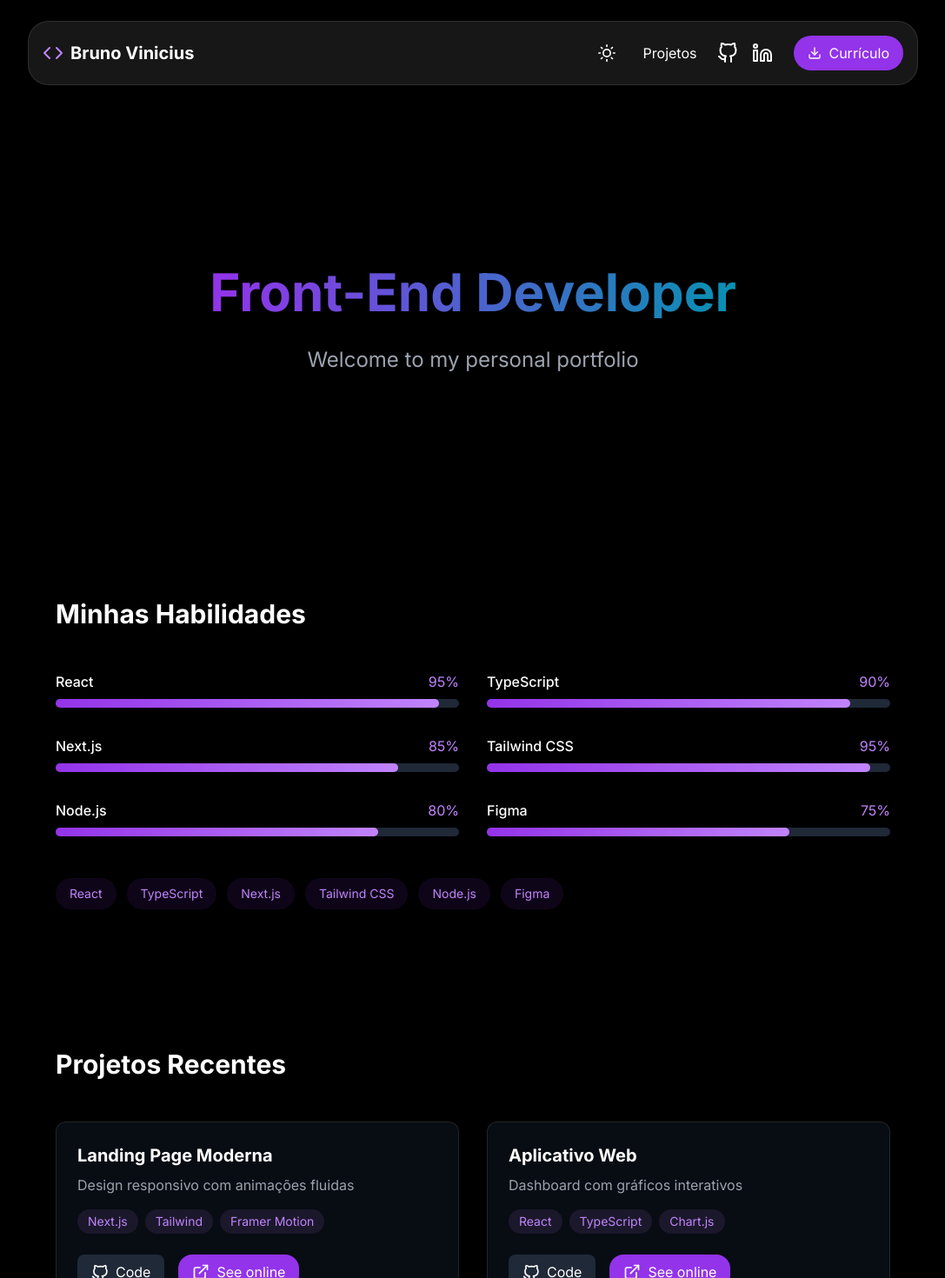
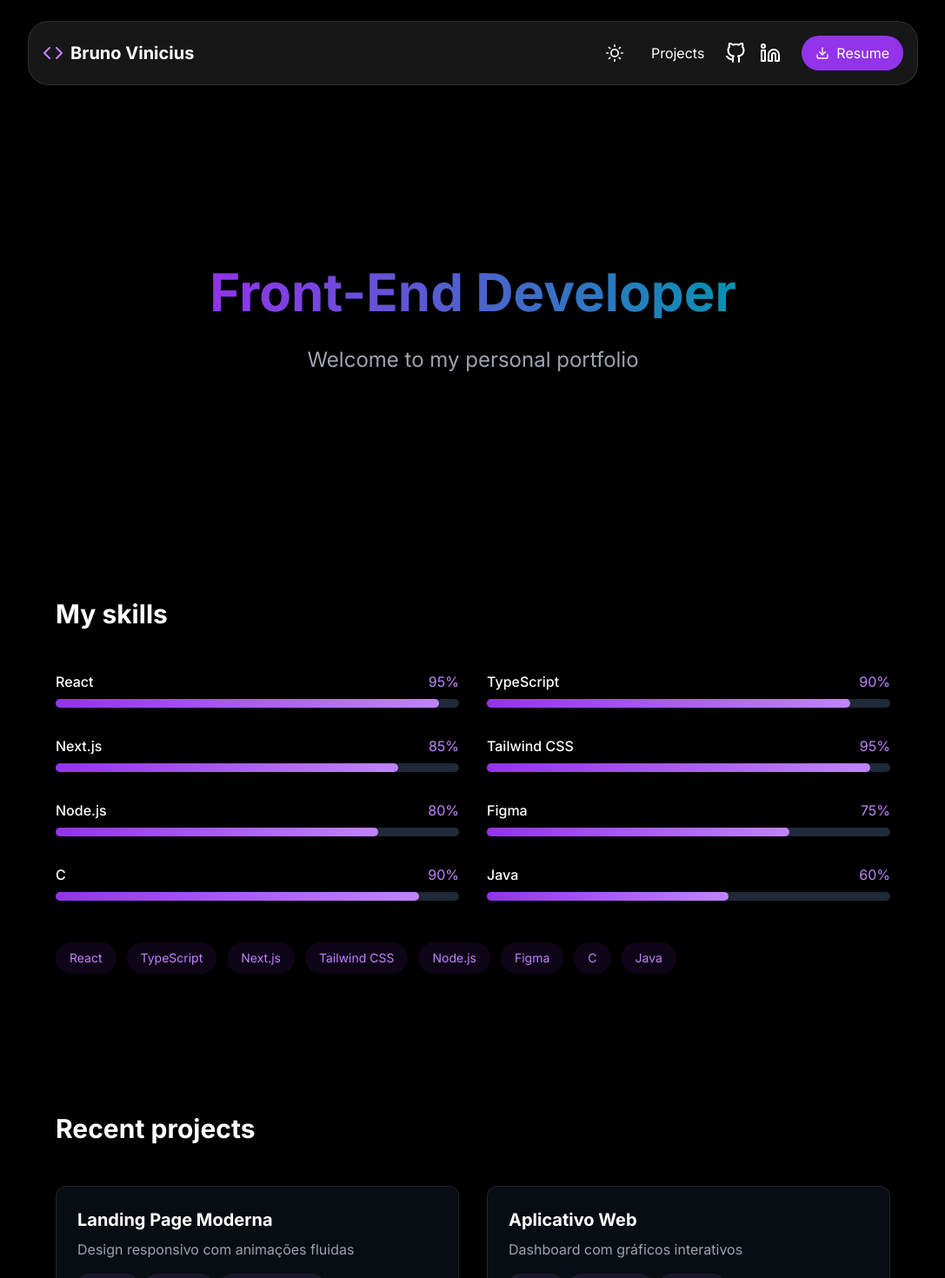
Before and after one commit to Brunovncs/brunovncs_react_portfolio, a Next.js app: page / in a window 1280 px wide. Shown: the top 1470 px of the page at 87% size, without its empty margins (96-1183 px from the left). Built offline with nearby package versions, Linux system fonts and the light colour scheme.

Commit message:
feat: translations and smooth scrolling

```diff
--- a/src/app/components/Navbar.tsx
+++ b/src/app/components/Navbar.tsx
@@ -27,12 +27,15 @@ export default function Navbar() {
       className="fixed top-6 left-1/2 -translate-x-1/2 max-w-5xl w-[90%] flex justify-between items-center p-4 bg-neutral-100 dark:bg-neutral-900 backdrop-blur-sm z-50 rounded-3xl shadow-xl border border-neutral-300 dark:border-white/10 transition-colors duration-1000"
     >
       {/* Lado Esquerdo com Logo e Ícone */}
-      <Link href="/" className="flex items-center gap-2 group transition-colors duration-1000">
+      <button
+        onClick={() => window.scrollTo({ top: 0, behavior: 'smooth' })}
+        className="flex items-center gap-2 group transition-colors duration-1000"
+      >
         <FiCode className="w-6 h-6 text-purple-600 dark:text-purple-400 group-hover:text-purple-700 dark:group-hover:text-purple-300 transition-colors duration-1000" />
         <span className="text-xl font-bold text-black dark:text-white transition-colors duration-1000">
           Bruno Vinicius
         </span>
-      </Link>
+      </button>
 
       {/* Lado Direito com Links */}
       <div className="flex items-center gap-4 md:gap-6 transition-colors duration-1000">
@@ -47,8 +50,8 @@ export default function Navbar() {
           )}
         </button>
 
-        <a href="#work" className="text-black dark:text-white hover:text-purple-600 dark:hover:text-purple-300 transition-colors duration-1000 hidden md:block">
-          Projetos
+        <a href="#skills" className="text-black dark:text-white hover:text-purple-600 dark:hover:text-purple-300 transition-colors duration-1000 hidden md:block">
+          Projects
         </a>
 
         <SocialLinks />
@@ -63,7 +66,7 @@ export default function Navbar() {
           className="flex items-center gap-2 bg-purple-600 hover:bg-purple-700 p-2 md:px-4 md:py-2 rounded-full transition-colors duration-1000 text-white"
         >
           <FiDownload className="w-4 h-4" />
-          <span className="hidden md:block">Currículo</span>
+          <span className="hidden md:block">Resume</span>
         </motion.a>
       </div>
     </motion.nav>
--- a/src/app/components/Projects.tsx
+++ b/src/app/components/Projects.tsx
@@ -34,7 +34,7 @@ export default function Projects() {
           whileInView={{ opacity: 1 }}
           className="text-3xl font-bold mb-12 text-black dark:text-white transition-colors duration-1000"
         >
-          Projetos Recentes
+          Recent projects
         </motion.h2>
 
         <div className="grid gap-8 md:grid-cols-2">
--- a/src/app/components/Skills.tsx
+++ b/src/app/components/Skills.tsx
@@ -8,6 +8,8 @@ const skills = [
   { name: 'Tailwind CSS', level: 95 },
   { name: 'Node.js', level: 80 },
   { name: 'Figma', level: 75 },
+  { name: 'C', level: 90 },
+  { name: 'Java', level: 60 },
 ];
 
 export default function Skills() {
@@ -19,7 +21,7 @@ export default function Skills() {
           whileInView={{ opacity: 1 }}
           className="text-3xl font-bold mb-12 text-black dark:text-white transition-colors duration-1000"
         >
-          Minhas Habilidades
+          My skills
         </motion.h2>
 
         <div className="grid gap-8 md:grid-cols-2">
--- a/src/app/components/SocialLinks.tsx
+++ b/src/app/components/SocialLinks.tsx
@@ -3,10 +3,10 @@ import { FiGithub, FiLinkedin } from 'react-icons/fi';
 export default function SocialLinks() {
   return (
     <div className="flex gap-3 md:gap-4 transition-colors duration-1000">
-      <a href="https://github.com" target="_blank" className="text-black dark:text-white hover:text-purple-600 dark:hover:text-purple-400 transition-colors duration-1000">
+      <a href="https://github.com/Brunovncs" target="_blank" className="text-black dark:text-white hover:text-purple-600 dark:hover:text-purple-400 transition-colors duration-1000">
         <FiGithub className="w-6 h-6" />
       </a>
-      <a href="https://linkedin.com" target="_blank" className="text-black dark:text-white hover:text-purple-600 dark:hover:text-purple-400 transition-colors duration-1000">
+      <a href="https://www.linkedin.com/in/brunoviniciusrp/" target="_blank" className="text-black dark:text-white hover:text-purple-600 dark:hover:text-purple-400 transition-colors duration-1000">
         <FiLinkedin className="w-6 h-6" />
       </a>
     </div>
```
